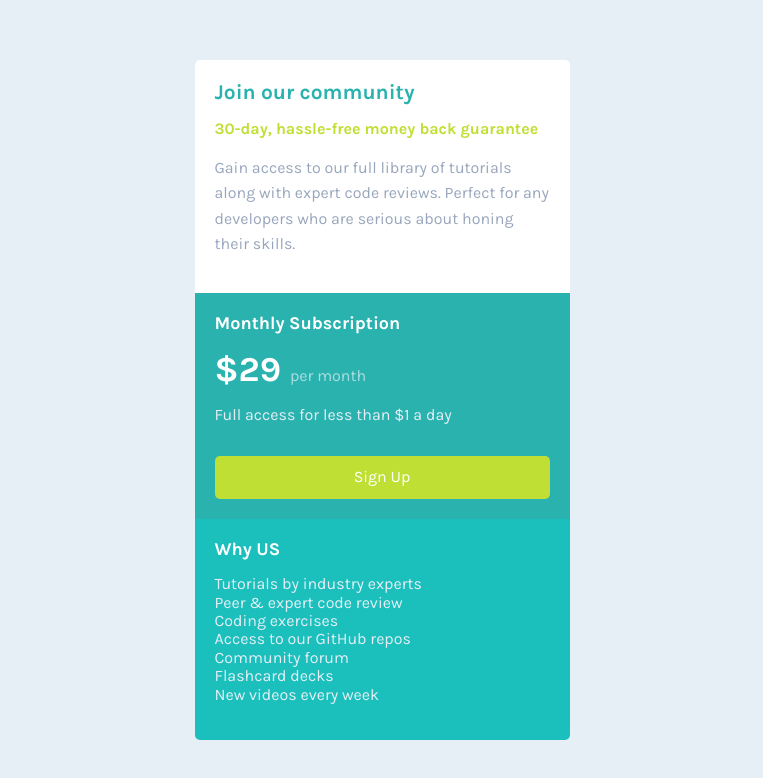
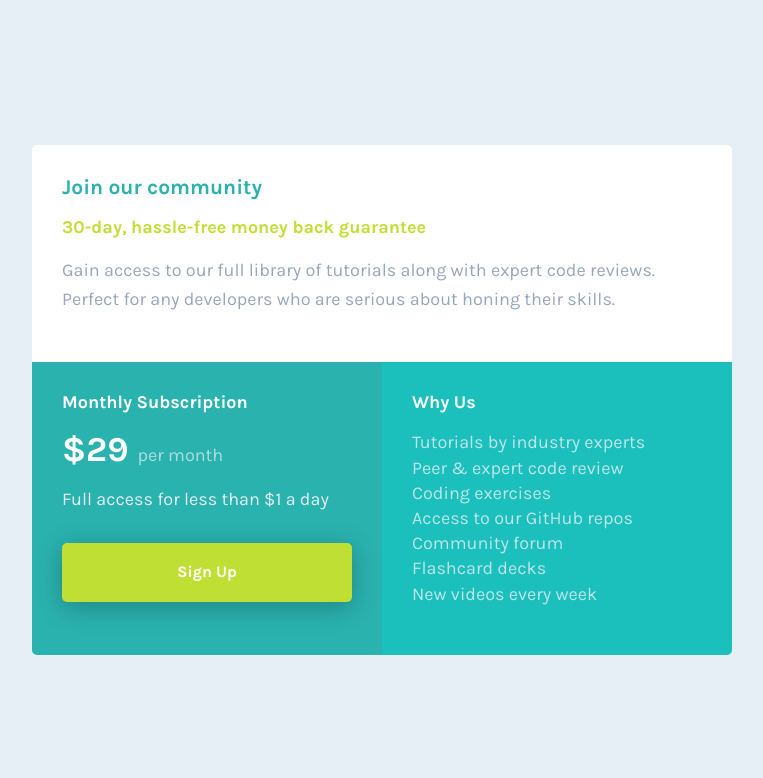
Before and after one commit to Julr09/single-price-component, a plain HTML site: page index.html in a window 1280 px wide. Shown: the whole page, without its empty margins (258-1021 px from the left). Drawn offline with Linux system fonts and the light colour scheme.

Commit message:
Desktop design

```diff
--- a/index.html
+++ b/index.html
@@ -20,7 +20,8 @@
         <div class="first">
             <h1>Join our community</h1>
             <p class="one">30-day, hassle-free money back guarantee</p>
-            <p class="two">Gain access to our full library of tutorials along with expert code reviews. Perfect for any developers
+            <p class="two">Gain access to our full library of tutorials along with expert code reviews. Perfect for any
+                developers
                 who are serious about honing their skills.</p>
         </div>
         <div class="second">
@@ -30,7 +31,7 @@
             <button>Sign Up</button>
         </div>
         <div class="third">
-            <h2>Why US</h2>
+            <h2>Why Us</h2>
             <p>Tutorials by industry experts <br>
                 Peer & expert code review <br>
                 Coding exercises <br>
--- a/style.css
+++ b/style.css
@@ -20,11 +20,11 @@ main {
 
 .container {
     border-radius: 5px;
-    max-width: 375px;
+    max-width: 23.4375rem;
 }
 
 .first, .second, .third {
-    padding: 20px;
+    padding: 1.25rem;
 }
 
 .first {
@@ -39,7 +39,7 @@ main {
 .third {
     background-color: hsl(179, 75%, 43%);
     border-radius: 0 0 5px 5px;
-    color: hsl(204, 43%, 93%);
+    color: hsla(203, 44%, 93%, 0.8);;
 }
 
 h1, h2 {
@@ -54,7 +54,7 @@ h2 {
 
 .first h1 {
     color: hsl(179, 62%, 43%);
-    font-size: 21px;
+    font-size: 1.3125rem;
 }
 
 .one {
@@ -73,7 +73,7 @@ h2 {
 
 .second span {
     color: white;
-    font-size: 35px;
+    font-size:  2.1875rem;
     font-weight: 700;
 }
 
@@ -82,12 +82,60 @@ h2 {
     font-weight: 400;
 }
 
+.third p {
+    line-height: 140%;
+}
+
 button {
     background-color: hsl(71, 73%, 54%);
     border: none;
     border-radius: 5px;
+    box-shadow: 0 5px 26px 0 rgba(0,0,0,0.26);
     color: white;
+    cursor: pointer;
+    font-weight: 700;
     margin-top: 1rem;
-    padding: 12px 20px;
+    padding: 0.75rem 1.25rem;
     width: 100%;
 }
+
+@media (min-width: 1024px) {
+    .container {
+        display: grid;
+        grid-template-columns: 1fr 1fr;
+        max-width: 43.75rem;
+    }
+
+    .first, .second, .third {
+        padding: 1.875rem;
+    }
+
+    .first {
+        grid-column: 1 / 3;
+    }
+
+    .second {
+        border-radius: 0 0 0 5px;
+    }
+
+    .third {
+        border-radius: 0 0 5px 0;
+    }
+
+    .first .two, .one {
+        font-size: 1.125rem;
+    }
+
+    h1 {
+        font-size: 1.5rem;
+    }
+
+    .second p, .third p {
+        font-size: 1.125rem;
+    }
+
+    button {
+        padding: 1.25rem 1.25rem;
+    }
+
+}
```
